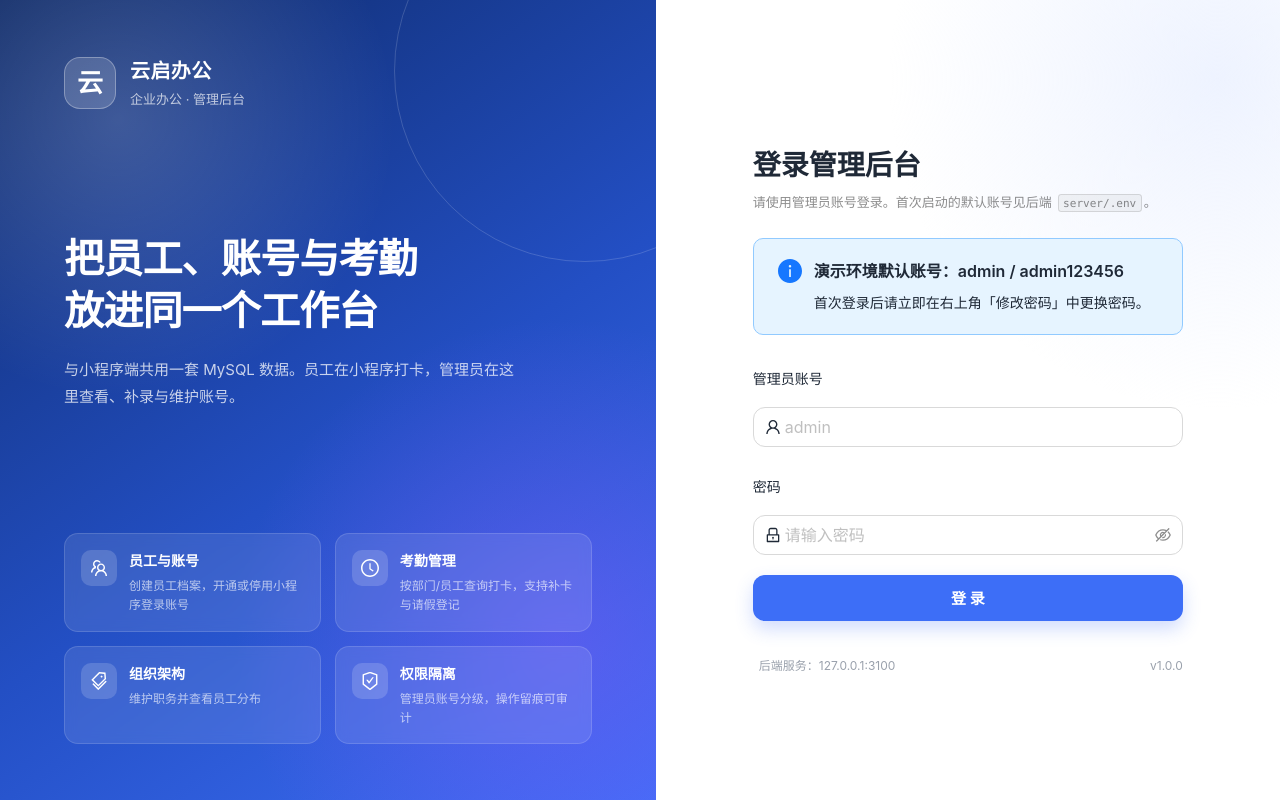
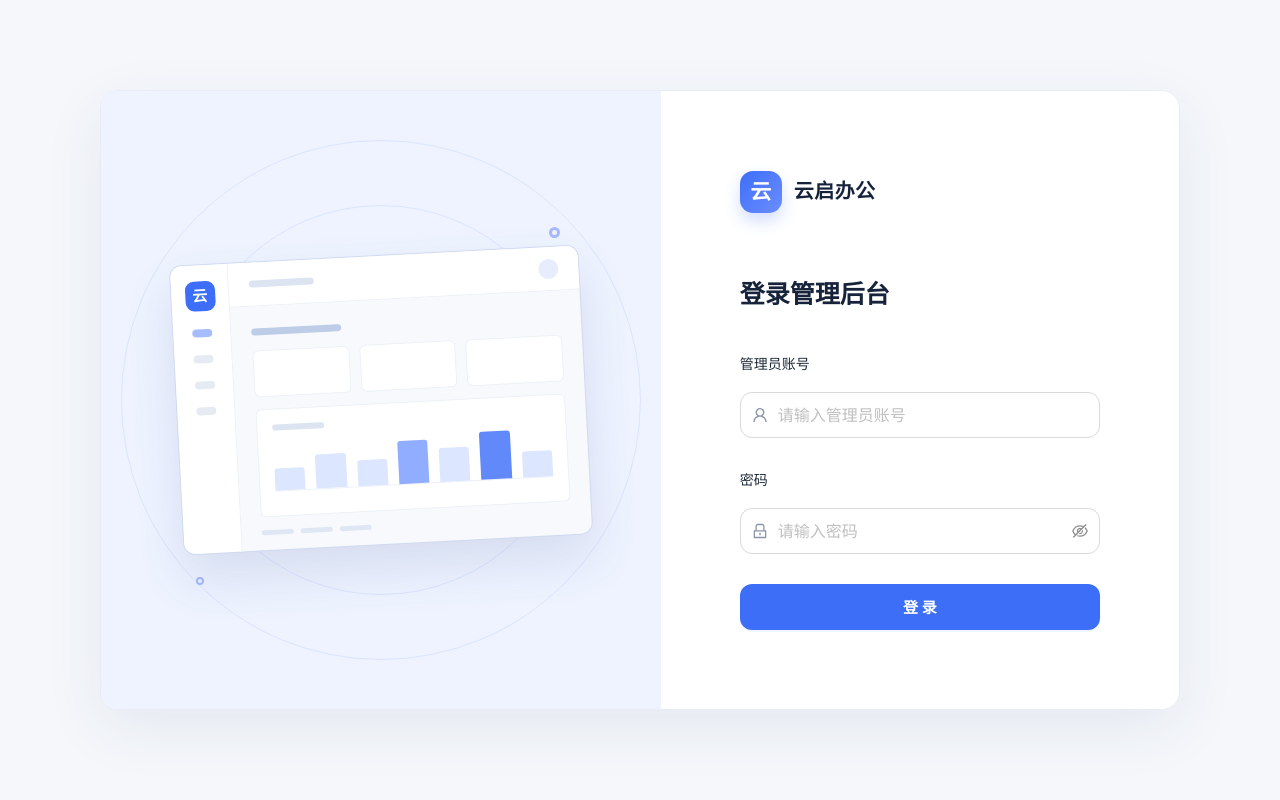
Before and after one commit to 18279663710la-web/Yunqi-HRMS, a React (Vite) app in the folder web/: page /login in a window 1280 px wide. Built offline with nearby package versions, Linux system fonts and the light colour scheme; no server answers.

Commit message:
重新设计管理后台登录页

```diff
--- a/web/src/modules/auth/Login.tsx
+++ b/web/src/modules/auth/Login.tsx
@@ -1,13 +1,6 @@
 import { useEffect, useState } from 'react';
-import { App as AntApp, Alert, Button, Form, Input, Space, Typography } from 'antd';
-import {
-  ClockCircleOutlined,
-  LockOutlined,
-  SafetyCertificateOutlined,
-  TagsOutlined,
-  TeamOutlined,
-  UserOutlined,
-} from '@ant-design/icons';
+import { App as AntApp, Button, Form, Input, Typography } from 'antd';
+import { LockOutlined, UserOutlined } from '@ant-design/icons';
 import { useNavigate } from 'react-router-dom';
 
 import { useAuth } from '../../auth/AuthContext';
@@ -16,13 +9,6 @@ interface LoginForm {
   username: string;
   password: string;
 }
-
-const FEATURES = [
-  { icon: <TeamOutlined />, title: '员工与账号', desc: '创建员工档案，开通或停用小程序登录账号' },
-  { icon: <ClockCircleOutlined />, title: '考勤管理', desc: '按部门/员工查询打卡，支持补卡与请假登记' },
-  { icon: <TagsOutlined />, title: '组织架构', desc: '维护职务并查看员工分布' },
-  { icon: <SafetyCertificateOutlined />, title: '权限隔离', desc: '管理员账号分级，操作留痕可审计' },
-];
 
 export function LoginPage() {
   const { admin, login } = useAuth();
@@ -47,50 +33,44 @@ export function LoginPage() {
   };
 
   return (
-    <div className="login-page">
-      <div className="login-panel login-panel-left">
-        <div className="login-brand">
-          <div className="login-brand-mark">云</div>
-          <div>
-            <div className="login-brand-name">云启办公</div>
-            <div className="login-brand-sub">企业办公 · 管理后台</div>
+    <main className="login-page">
+      <section className="login-shell" aria-labelledby="login-title">
+        <div className="login-visual" aria-hidden="true">
+          <div className="login-visual-ring login-visual-ring-outer" />
+          <div className="login-visual-ring login-visual-ring-inner" />
+          <div className="login-visual-window">
+            <div className="login-visual-sidebar">
+              <span className="login-visual-logo">云</span>
+              <span className="login-visual-nav is-active" />
+              <span className="login-visual-nav" />
+              <span className="login-visual-nav" />
+              <span className="login-visual-nav" />
+            </div>
+            <div className="login-visual-content">
+              <div className="login-visual-topbar"><span /><span /></div>
+              <div className="login-visual-heading" />
+              <div className="login-visual-stats"><span /><span /><span /></div>
+              <div className="login-visual-chart">
+                <div className="login-visual-chart-heading" />
+                <div className="login-visual-bars"><i /><i /><i /><i /><i /><i /><i /></div>
+              </div>
+              <div className="login-visual-lines"><span /><span /><span /></div>
             </div>
           </div>
-
-        <div className="login-hero">
-          <h1>把员工、账号与考勤<br />放进同一个工作台</h1>
-          <p>与小程序端共用一套 MySQL 数据。员工在小程序打卡，管理员在这里查看、补录与维护账号。</p>
+          <div className="login-visual-accent login-visual-accent-one" />
+          <div className="login-visual-accent login-visual-accent-two" />
         </div>
 
-        <div className="login-features">
-          {FEATURES.map((item) => (
-            <div className="login-feature" key={item.title}>
-              <div className="login-feature-icon">{item.icon}</div>
-              <div>
-                <div className="login-feature-title">{item.title}</div>
-                <div className="login-feature-desc">{item.desc}</div>
-              </div>
-            </div>
-          ))}
-        </div>
+        <div className="login-panel">
+          <div className="login-card">
+            <div className="login-brand">
+              <div className="admin-brand-mark" aria-hidden="true">云</div>
+              <div className="login-brand-name">云启办公</div>
             </div>
 
-      <div className="login-panel login-panel-right">
-        <div className="login-card">
-          <Typography.Title level={2} className="login-title">
+            <Typography.Title id="login-title" level={1} className="login-title">
               登录管理后台
             </Typography.Title>
-          <Typography.Paragraph type="secondary" className="login-subtitle">
-            请使用管理员账号登录。首次启动的默认账号见后端 <code>server/.env</code>。
-          </Typography.Paragraph>
-
-          <Alert
-            type="info"
-            showIcon
-            className="login-hint"
-            message="演示环境默认账号：admin / admin123456"
-            description="首次登录后请立即在右上角「修改密码」中更换密码。"
-          />
 
             <Form<LoginForm> layout="vertical" size="large" onFinish={onFinish} requiredMark={false}>
               <Form.Item
@@ -98,7 +78,7 @@ export function LoginPage() {
                 label="管理员账号"
                 rules={[{ required: true, message: '请输入管理员账号' }]}
               >
-              <Input prefix={<UserOutlined />} placeholder="admin" autoComplete="username" />
+                <Input prefix={<UserOutlined />} placeholder="请输入管理员账号" autoComplete="username" />
               </Form.Item>
               <Form.Item
                 name="password"
@@ -111,16 +91,9 @@ export function LoginPage() {
                 登录
               </Button>
             </Form>
-
-          <div className="login-foot">
-            <Space size={6}>
-              <span className="login-foot-dot" />
-              <span>后端服务：127.0.0.1:3100</span>
-            </Space>
-            <span>v1.0.0</span>
           </div>
         </div>
-      </div>
-    </div>
+      </section>
+    </main>
   );
 }
--- a/web/src/styles.css
+++ b/web/src/styles.css
@@ -34,195 +34,283 @@ code {
 /* ---------------- 登录页 ---------------- */
 
 .login-page {
+  display: flex;
+  align-items: center;
+  justify-content: center;
+  min-height: 100vh;
+  padding: 32px;
+  background: var(--bg);
+}
+
+.login-shell {
   display: grid;
-  grid-template-columns: 1.05fr 1fr;
-  min-height: 100vh;
+  grid-template-columns: minmax(0, 1.08fr) minmax(0, 1fr);
+  width: min(1080px, 100%);
+  min-height: 620px;
+  overflow: hidden;
+  border: 1px solid #e8edf5;
+  border-radius: 18px;
+  background: #fff;
+  box-shadow: 0 18px 60px rgba(38, 58, 104, 0.08);
+}
+
+.login-visual {
+  position: relative;
+  display: flex;
+  align-items: center;
+  justify-content: center;
+  overflow: hidden;
+  padding: 48px;
+  background: #eef3ff;
+}
+
+.login-visual-ring {
+  position: absolute;
+  width: 520px;
+  aspect-ratio: 1;
+  border: 1px solid rgba(61, 110, 247, 0.11);
+  border-radius: 50%;
+}
+
+.login-visual-ring-inner {
+  width: 390px;
+}
+
+.login-visual-window {
+  position: relative;
+  z-index: 1;
+  display: flex;
+  width: 100%;
+  max-width: 410px;
+  height: 290px;
+  overflow: hidden;
+  border: 1px solid rgba(205, 216, 239, 0.9);
+  border-radius: 12px;
+  background: #f7f9fd;
+  box-shadow: 0 24px 48px rgba(69, 93, 151, 0.14);
+  transform: rotate(-3deg);
+}
+
+.login-visual-sidebar {
+  display: flex;
+  flex: 0 0 58px;
+  align-items: center;
+  flex-direction: column;
+  gap: 18px;
+  padding-top: 16px;
+  border-right: 1px solid #edf1f7;
   background: #fff;
 }
 
-.login-panel-left {
-  position: relative;
-  overflow: hidden;
-  display: flex;
-  flex-direction: column;
-  justify-content: space-between;
-  padding: 56px 64px;
+.login-visual-logo {
+  display: grid;
+  width: 30px;
+  height: 30px;
+  place-items: center;
+  border-radius: 9px;
   color: #fff;
-  background:
-    radial-gradient(circle at 18% 15%, rgba(255, 255, 255, 0.18), transparent 32%),
-    radial-gradient(circle at 85% 80%, rgba(122, 90, 248, 0.5), transparent 38%),
-    linear-gradient(145deg, #0e2a68 0%, #234fc4 55%, #3d6ef7 100%);
+  background: var(--brand);
+  font-size: 15px;
+  font-weight: 700;
 }
 
-.login-panel-left::after {
-  content: '';
+.login-visual-nav {
+  width: 20px;
+  height: 8px;
+  border-radius: 4px;
+  background: #e5eaf3;
+}
+
+.login-visual-nav.is-active {
+  background: #a7bcfc;
+}
+
+.login-visual-content {
+  flex: 1;
+  padding: 0 20px 20px;
+}
+
+.login-visual-topbar {
+  display: flex;
+  justify-content: space-between;
+  align-items: center;
+  height: 44px;
+  margin: 0 -20px 22px;
+  padding: 0 20px;
+  border-bottom: 1px solid #edf1f7;
+  background: #fff;
+}
+
+.login-visual-topbar span:first-child,
+.login-visual-heading,
+.login-visual-chart-heading {
+  width: 65px;
+  height: 7px;
+  border-radius: 4px;
+  background: #dce4f2;
+}
+
+.login-visual-topbar span:last-child {
+  width: 20px;
+  height: 20px;
+  border-radius: 50%;
+  background: #e7edfc;
+}
+
+.login-visual-heading {
+  width: 90px;
+  margin-bottom: 15px;
+  background: #bdcce7;
+}
+
+.login-visual-stats {
+  display: grid;
+  grid-template-columns: repeat(3, 1fr);
+  gap: 10px;
+  margin-bottom: 12px;
+}
+
+.login-visual-stats span {
+  height: 47px;
+  border: 1px solid #edf1f7;
+  border-radius: 6px;
+  background: #fff;
+}
+
+.login-visual-chart {
+  height: 108px;
+  padding: 15px;
+  border: 1px solid #edf1f7;
+  border-radius: 6px;
+  background: #fff;
+}
+
+.login-visual-chart-heading {
+  width: 52px;
+  height: 6px;
+}
+
+.login-visual-bars {
+  display: flex;
+  align-items: end;
+  gap: 11px;
+  height: 61px;
+  padding-top: 12px;
+  border-bottom: 1px solid #edf1f7;
+}
+
+.login-visual-bars i {
+  flex: 1;
+  height: 45%;
+  border-radius: 3px 3px 0 0;
+  background: #dce6ff;
+}
+
+.login-visual-bars i:nth-child(2),
+.login-visual-bars i:nth-child(5) { height: 70%; }
+.login-visual-bars i:nth-child(3),
+.login-visual-bars i:nth-child(7) { height: 55%; }
+.login-visual-bars i:nth-child(4) { height: 90%; background: #91adff; }
+.login-visual-bars i:nth-child(6) { height: 100%; background: #6289fa; }
+
+.login-visual-lines {
+  display: flex;
+  gap: 7px;
+  margin-top: 13px;
+}
+
+.login-visual-lines span {
+  width: 32px;
+  height: 5px;
+  border-radius: 3px;
+  background: #e0e7f4;
+}
+
+.login-visual-accent {
   position: absolute;
-  right: -120px;
-  top: -120px;
-  width: 380px;
-  height: 380px;
-  border: 1px solid rgba(255, 255, 255, 0.16);
+  width: 11px;
+  height: 11px;
+  border: 3px solid #a6bafb;
   border-radius: 50%;
+}
+
+.login-visual-accent-one { top: 22%; right: 18%; }
+.login-visual-accent-two { bottom: 20%; left: 17%; width: 8px; height: 8px; border-width: 2px; }
+
+.login-panel {
+  display: flex;
+  align-items: center;
+  justify-content: center;
+  padding: 64px;
+}
+
+.login-card {
+  width: 100%;
+  max-width: 360px;
 }
 
 .login-brand {
   display: flex;
   align-items: center;
-  gap: 14px;
-  position: relative;
-  z-index: 1;
-}
-
-.login-brand-mark {
-  display: flex;
-  align-items: center;
-  justify-content: center;
-  width: 52px;
-  height: 52px;
-  border-radius: 16px;
-  background: rgba(255, 255, 255, 0.16);
-  border: 1px solid rgba(255, 255, 255, 0.3);
-  font-size: 26px;
-  font-weight: 700;
+  gap: 12px;
+  margin-bottom: 64px;
 }
 
 .login-brand-name {
+  color: #16233b;
   font-size: 20px;
   font-weight: 700;
   letter-spacing: 0.02em;
 }
 
-.login-brand-sub {
-  margin-top: 2px;
-  font-size: 13px;
-  color: rgba(255, 255, 255, 0.7);
-}
-
-.login-hero {
-  position: relative;
-  z-index: 1;
-  max-width: 520px;
-  margin: 40px 0;
-}
-
-.login-hero h1 {
-  margin: 0 0 20px;
-  font-size: 40px;
-  line-height: 1.28;
-  font-weight: 700;
-  letter-spacing: -0.02em;
-}
-
-.login-hero p {
-  margin: 0;
-  max-width: 460px;
-  font-size: 15px;
-  line-height: 1.8;
-  color: rgba(255, 255, 255, 0.76);
-}
-
-.login-features {
-  position: relative;
-  z-index: 1;
-  display: grid;
-  grid-template-columns: repeat(2, minmax(0, 1fr));
-  gap: 14px;
-  max-width: 620px;
-}
-
-.login-feature {
-  display: flex;
-  gap: 12px;
-  padding: 16px;
-  border-radius: 14px;
-  background: rgba(255, 255, 255, 0.1);
-  border: 1px solid rgba(255, 255, 255, 0.14);
-  backdrop-filter: blur(6px);
-}
-
-.login-feature-icon {
-  display: flex;
-  align-items: center;
-  justify-content: center;
-  flex: 0 0 36px;
-  height: 36px;
-  border-radius: 10px;
-  background: rgba(255, 255, 255, 0.16);
-  font-size: 18px;
-}
-
-.login-feature-title {
-  font-size: 14px;
-  font-weight: 600;
-  margin-bottom: 4px;
-}
-
-.login-feature-desc {
-  font-size: 12px;
-  line-height: 1.6;
-  color: rgba(255, 255, 255, 0.66);
-}
-
-.login-panel-right {
-  display: flex;
-  align-items: center;
-  justify-content: center;
-  padding: 48px 32px;
-  background:
-    radial-gradient(circle at 90% 10%, #eef3ff 0, transparent 36%),
-    #fff;
-}
-
-.login-card {
-  width: 100%;
-  max-width: 430px;
-}
-
 .login-title {
-  margin-bottom: 8px !important;
-  font-size: 28px !important;
-}
-
-.login-subtitle {
-  margin-bottom: 24px !important;
-  font-size: 13px;
-  line-height: 1.7;
-}
-
-.login-hint {
-  margin-bottom: 24px;
-  border-radius: 10px;
-}
-
-.login-hint .ant-alert-message {
-  font-weight: 600;
+  margin: 0 0 32px !important;
+  color: #16233b !important;
+  font-size: 25px !important;
+  line-height: 1.4 !important;
 }
 
 .login-card .ant-form-item {
-  margin-bottom: 20px;
+  margin-bottom: 22px;
+}
+
+.login-card .ant-form-item-label > label {
+  color: var(--text);
+  font-weight: 500;
+}
+
+.login-card .ant-input-affix-wrapper {
+  min-height: 46px;
+}
+
+.login-card .ant-input-prefix {
+  margin-right: 10px;
+  color: #8a94a6;
 }
 
 .login-submit {
   height: 46px;
+  margin-top: 8px;
   font-size: 15px;
   font-weight: 600;
-  box-shadow: 0 8px 18px rgba(61, 110, 247, 0.24);
 }
 
-.login-foot {
-  display: flex;
-  align-items: center;
-  justify-content: space-between;
-  margin-top: 36px;
-  color: #9aa1ac;
-  font-size: 12px;
+@media (max-width: 900px) {
+  .login-shell {
+    grid-template-columns: minmax(0, 1fr);
+    width: min(500px, 100%);
+    min-height: 0;
+  }
+
+  .login-visual {
+    display: none;
+  }
 }
 
-.login-foot-dot {
-  width: 7px;
-  height: 7px;
-  border-radius: 50%;
-  background: #16b364;
+@media (max-width: 480px) {
+  .login-page { padding: 16px; }
+  .login-panel { padding: 40px 24px; }
+  .login-brand { margin-bottom: 48px; }
 }
 
 /* ---------------- 管理后台框架 ---------------- */
@@ -806,14 +894,6 @@ code {
 }
 
 @media (max-width: 900px) {
-  .login-page {
-    grid-template-columns: 1fr;
-  }
-
-  .login-panel-left {
-    display: none;
-  }
-
   .admin-content {
     padding: 16px;
   }
```
Also changed, not shown: web/src/modules/auth/README.md, 2 other files (tests, documents, lock files or other folders). Lines whose indentation alone changed are shown as unchanged.
